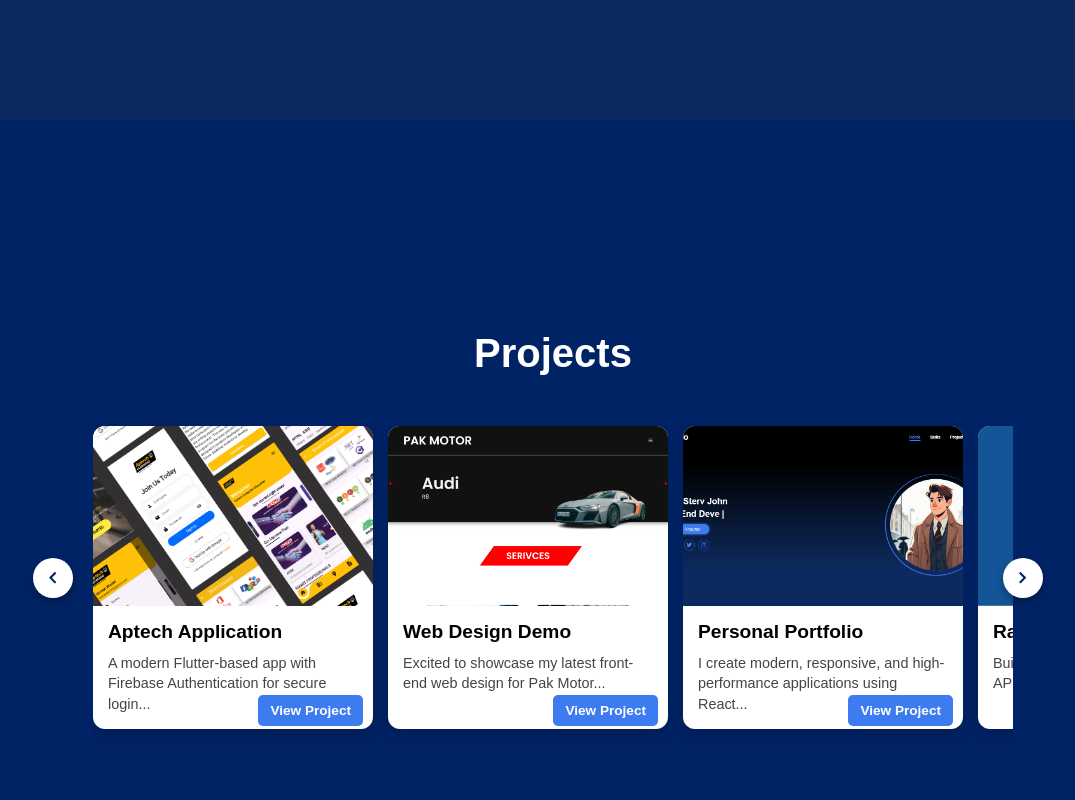
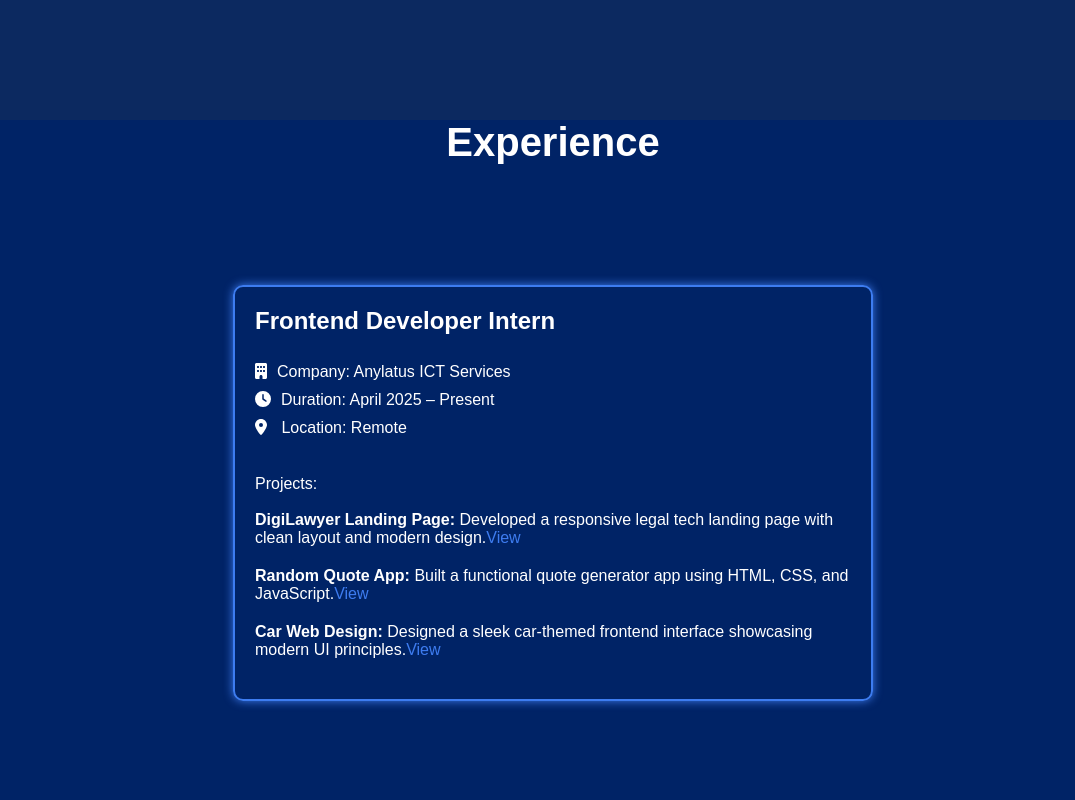
Before and after one commit to Mr-UsmanKhalid/mr-usmankhalid.github.io, a React (Create React App) app: page / in a window 1280 px wide. Shown: the part 1480-2280 px from the top of the page, without its empty margins (87-1162 px from the left). Built offline with nearby package versions, Linux system fonts and the light colour scheme.

Commit message:
Add Experience Section

```diff
--- /dev/null
+++ b/src/Components/Experience.jsx
@@ -0,0 +1,43 @@
+import './Styles/experience.css';
+import { FontAwesomeIcon } from '@fortawesome/react-fontawesome';
+import { faBuilding, faClock } from '@fortawesome/free-solid-svg-icons';
+import { faLocationDot } from '@fortawesome/free-solid-svg-icons/faLocationDot';
+
+const Experience = () => {
+  return (
+  <div className='experience'>
+  <h1>Experience</h1>
+  <div className='experience-item'>
+    <div className='experience-card'>
+      <h2 className='experience-title'>Frontend Developer Intern</h2>
+      <br />
+      <div className='experience-details'>
+        <p><FontAwesomeIcon icon={faBuilding} />Company: Anylatus ICT Services</p>
+        <p><FontAwesomeIcon icon={faClock} />Duration: April 2025 – Present</p>
+        <p><FontAwesomeIcon icon={faLocationDot} /> Location: Remote</p>
+      </div>
+      <br />
+      <p>Projects:</p>
+      <br />
+      <ul>
+        <li>
+          <strong>DigiLawyer Landing Page:</strong> Developed a responsive legal tech landing page with clean layout and modern design.
+          <a href="#">View</a>
+        </li>
+        <li>
+          <strong>Random Quote App:</strong> Built a functional quote generator app using HTML, CSS, and JavaScript.
+          <a href="#">View</a>
+        </li>
+        <li>
+          <strong>Car Web Design:</strong> Designed a sleek car-themed frontend interface showcasing modern UI principles.
+          <a href="#">View</a>
+        </li>
+      </ul>
+    </div>
+  </div>
+</div>
+
+  )
+}
+
+export default Experience
--- a/src/Components/Home.jsx
+++ b/src/Components/Home.jsx
@@ -1,6 +1,8 @@
-import React, { useEffect, useState } from "react";
+import { useEffect, useState } from "react";
 import "./Styles/Home.css";
 import profile from "../Assets/user.png"
+import { FontAwesomeIcon } from "@fortawesome/react-fontawesome";
+import { faGithub, faInstagram, faLinkedinIn, faXTwitter } from "@fortawesome/free-brands-svg-icons";
 function Home() {
   const roles = ["Front-End Developer", "App Developer"];
   const [text, setText] = useState("");
@@ -36,10 +38,10 @@ function Home() {
         <div className="btn-sci">
         <a href="https://drive.google.com/file/d/1kbHJ_E9qVGZUEbeNs9v4UT2FFNFg5BxS/view?usp=sharing"  target="blank" className="btn">Download Resume</a>
           <div className="sci">
-            <a href="https://github.com/Mr-UsmanKhalid" target="_blank"><i class="bx bxl-github"></i></a>&nbsp;&nbsp;&nbsp;
-            <a href="https://www.linkedin.com/in/usman-khalid-21a656343/" target="_blank"><i class="bx bxl-linkedin"></i></a>&nbsp;&nbsp;&nbsp;
-            <a href="https://x.com/UsmanKhalid74" target="_blank"><i class="bx bxl-twitter"></i></a>&nbsp;&nbsp;&nbsp;
-            <a href="https://www.instagram.com/officalusman79/" target="_blank"><i class="bx bxl-instagram"></i></a>
+            <a href="https://github.com/Mr-UsmanKhalid" target="_blank"><FontAwesomeIcon  icon={faGithub}/></a>&nbsp;&nbsp;&nbsp;
+            <a href="https://www.linkedin.com/in/usman-khalid-21a656343/" target="_blank"><FontAwesomeIcon icon={faLinkedinIn}/></a>&nbsp;&nbsp;&nbsp;
+            <a href="https://x.com/UsmanKhalid74" target="_blank"><FontAwesomeIcon icon={faXTwitter}/></a>&nbsp;&nbsp;&nbsp;
+            <a href="https://www.instagram.com/officalusman79/" target="_blank"><FontAwesomeIcon icon={faInstagram}/></a>
           </div>
 
         </div>
--- a/src/Components/Navbar.jsx
+++ b/src/Components/Navbar.jsx
@@ -3,10 +3,10 @@ import Home from "./Home";
 import Skills from "./Skills";
 import About from "./About";
 import Projects from "./Projects";
+import Experience from "./Experience";
 import { FontAwesomeIcon } from "@fortawesome/react-fontawesome";
-import { faBars, faHome, faCode, faBriefcase, faUser } from "@fortawesome/free-solid-svg-icons";
+import { faHome, faCode, faBriefcase, faUser, faFile } from "@fortawesome/free-solid-svg-icons";
 import "./Styles/Navbar.css";
-
 const Navbar = () => {
   const [menuOpen, setMenuOpen] = useState(false);
   const [currentSection, setCurrentSection] = useState("Home");
@@ -15,6 +15,7 @@ const Navbar = () => {
   const sections = {
     Home: Home,
     Skills: Skills,
+    Experience: Experience,
     Projects: Projects,
     About: About,
   };
@@ -99,13 +100,19 @@ const Navbar = () => {
               <span>Skills</span>
             </a>
           </li>
+              <li className={currentSection === "Experience" ? "active" : ""} onClick={(e) => scrollToSection(e, "Experience")}>
+            <a href="#Experience">
+              <FontAwesomeIcon icon={faFile} />
+              <span>Experience</span>
+            </a>
+          </li>
           <li className={currentSection === "Projects" ? "active" : ""} onClick={(e) => scrollToSection(e, "Projects")}>
             <a href="#Projects">
               <FontAwesomeIcon icon={faBriefcase} />
               <span>Projects</span>
             </a>
           </li>
-          <li className={currentSection === "About" ? "active" : ""} onClick={(e) => scrollToSection(e, "About")}>
+             <li className={currentSection === "About" ? "active" : ""} onClick={(e) => scrollToSection(e, "About")}>
             <a href="#About">
               <FontAwesomeIcon icon={faUser} />
               <span>About</span>
--- a/src/Components/Styles/Skills.css
+++ b/src/Components/Styles/Skills.css
@@ -6,7 +6,7 @@
   justify-content: center;
   background: rgb(12,41,96);
   padding: 20px;
-  min-height: 100vh; /* ⬅ allows it to grow if needed */
+  min-height: 100vh;
   height: auto;
 }
 
--- /dev/null
+++ b/src/Components/Styles/experience.css
@@ -0,0 +1,100 @@
+.experience {
+  background-color: #002366;
+  color: #fff;
+}
+
+.experience h1 {
+  font-size: 2.5rem;
+  margin-bottom: 20px;
+  text-align: center;
+  color: #ffffff;
+  margin-bottom: 20px;
+  position: relative;
+}
+
+.experience-item {
+  display: flex;
+  justify-content: center;
+  align-items: center;
+  padding: 100px 0px 100px 0px;
+}
+
+.experience-card {
+  background-color: transparent;
+  border: 2px solid #3d7cf0;
+  color: #ffffff;
+  padding: 20px;
+  width: 50%;
+  border-radius: 10px;
+  box-shadow: 0 0 10px #3d7cf0;
+}
+
+.experience-title {
+  font-size: 1.5rem;
+  margin-bottom: 10px;
+  color: #ffffff;
+}
+
+.experience-details {
+  font-size: 1rem;
+  margin-bottom: 20px;
+  color: #ffffff;
+}
+
+.experience-details p {
+  margin-bottom: 10px;
+}
+
+.experience-details svg {
+  margin-right: 10px;
+}
+
+.experience-card ul {
+  list-style: none;
+  padding: 0;
+  margin: 0;
+}
+
+.experience-card li {
+  margin-bottom: 20px;
+  padding-left: 0;
+}
+
+.experience-card li::before {
+  content: none;
+}
+
+.experience-card a {
+  color: #3d7cf0;
+  text-decoration: none;
+}
+
+.experience-card a:hover {
+  text-decoration: underline;
+}
+
+/* Responsive styles */
+@media only screen and (max-width: 768px) {
+  .experience-card {
+    width: 70%;
+  }
+}
+
+@media only screen and (max-width: 480px) {
+  .experience-card {
+    width: 90%;
+    padding: 10px;
+  }
+
+  .experience-item {
+    padding: 50px 0px 50px 0px;
+  }
+
+  .experience-title {
+    font-size: 1.2rem;
+  }
+
+  .experience-details {
+    font-size: 0.9rem;
+  }
+}
```
